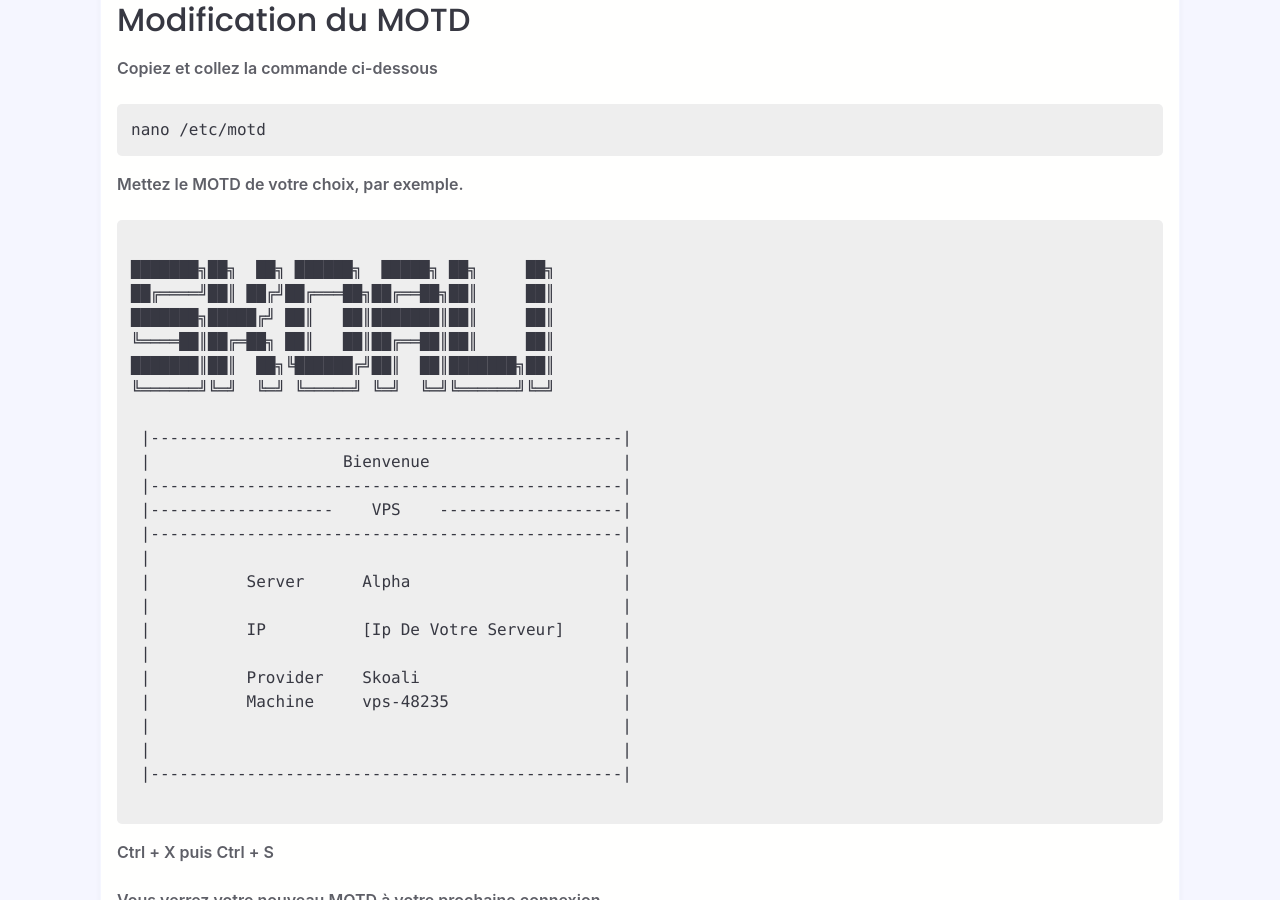
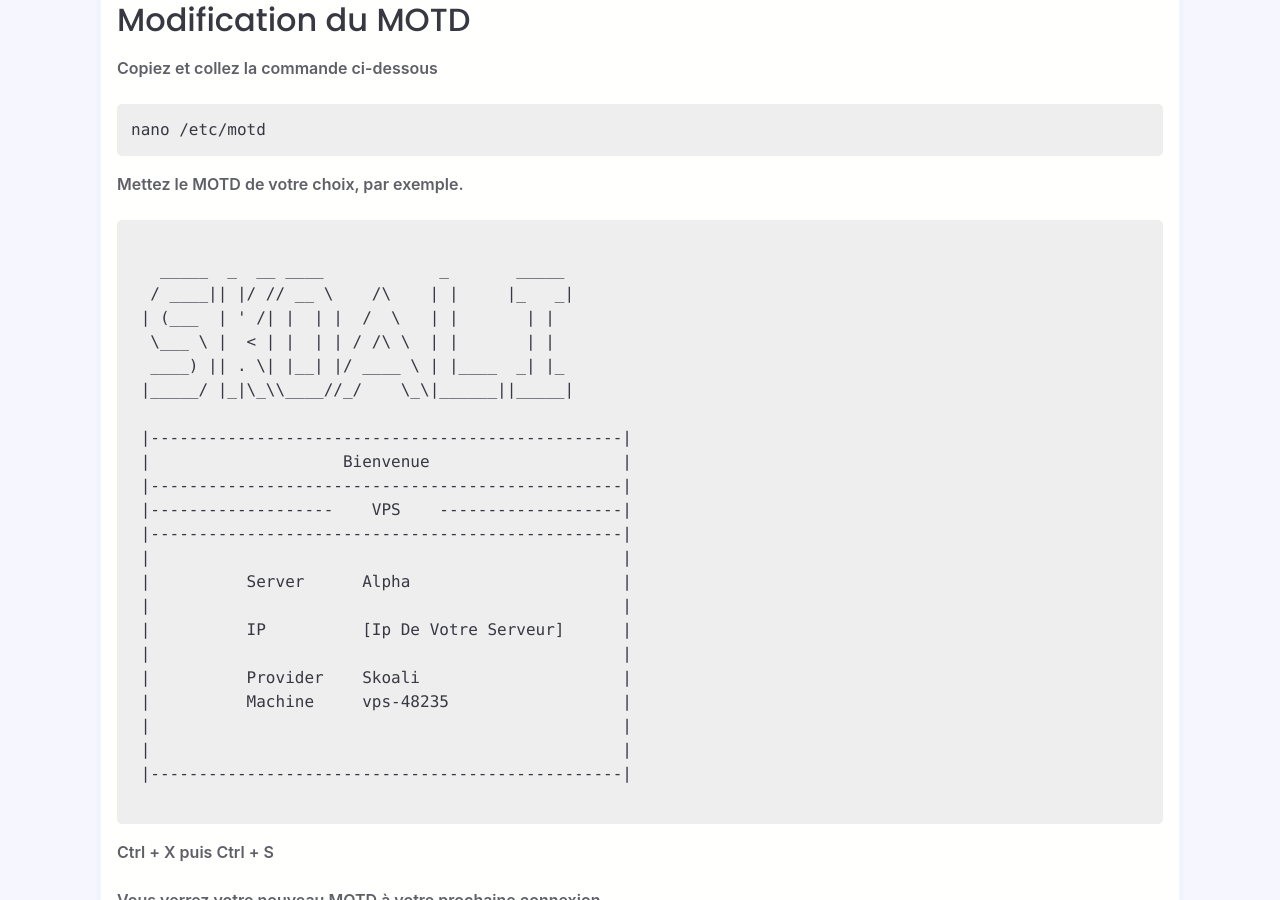
Before and after one commit to Skoali/doc, a Jekyll site: the page built from _posts/vps/2022-03-20-changer-le-MOTD-d-un-VPS.md, in a window 1280 px wide and 900 px high, scrolled down 979 px. Built offline with Jekyll 4.4.1, drawn with Linux system fonts in a browser that asks for light colours; nearby versions of some CDN libraries; some web fonts are replaced.

````diff
--- a/_posts/vps/2022-03-20-changer-le-MOTD-d-un-VPS.md
+++ b/_posts/vps/2022-03-20-changer-le-MOTD-d-un-VPS.md
@@ -35,12 +35,12 @@ Mettez le MOTD de votre choix, par exemple.
 
 ```
 
-███████╗██╗  ██╗ ██████╗  █████╗ ██╗     ██╗
-██╔════╝██║ ██╔╝██╔═══██╗██╔══██╗██║     ██║
-███████╗█████╔╝ ██║   ██║███████║██║     ██║
-╚════██║██╔═██╗ ██║   ██║██╔══██║██║     ██║
-███████║██║  ██╗╚██████╔╝██║  ██║███████╗██║
-╚══════╝╚═╝  ╚═╝ ╚═════╝ ╚═╝  ╚═╝╚══════╝╚═╝
+   _____  _  __ ____            _       _____
+  / ____|| |/ // __ \    /\    | |     |_   _|
+ | (___  | ' /| |  | |  /  \   | |       | |
+  \___ \ |  < | |  | | / /\ \  | |       | |
+  ____) || . \| |__| |/ ____ \ | |____  _| |_
+ |_____/ |_|\_\\____//_/    \_\|______||_____|
 
  |-------------------------------------------------|
  |                    Bienvenue                    |
````
